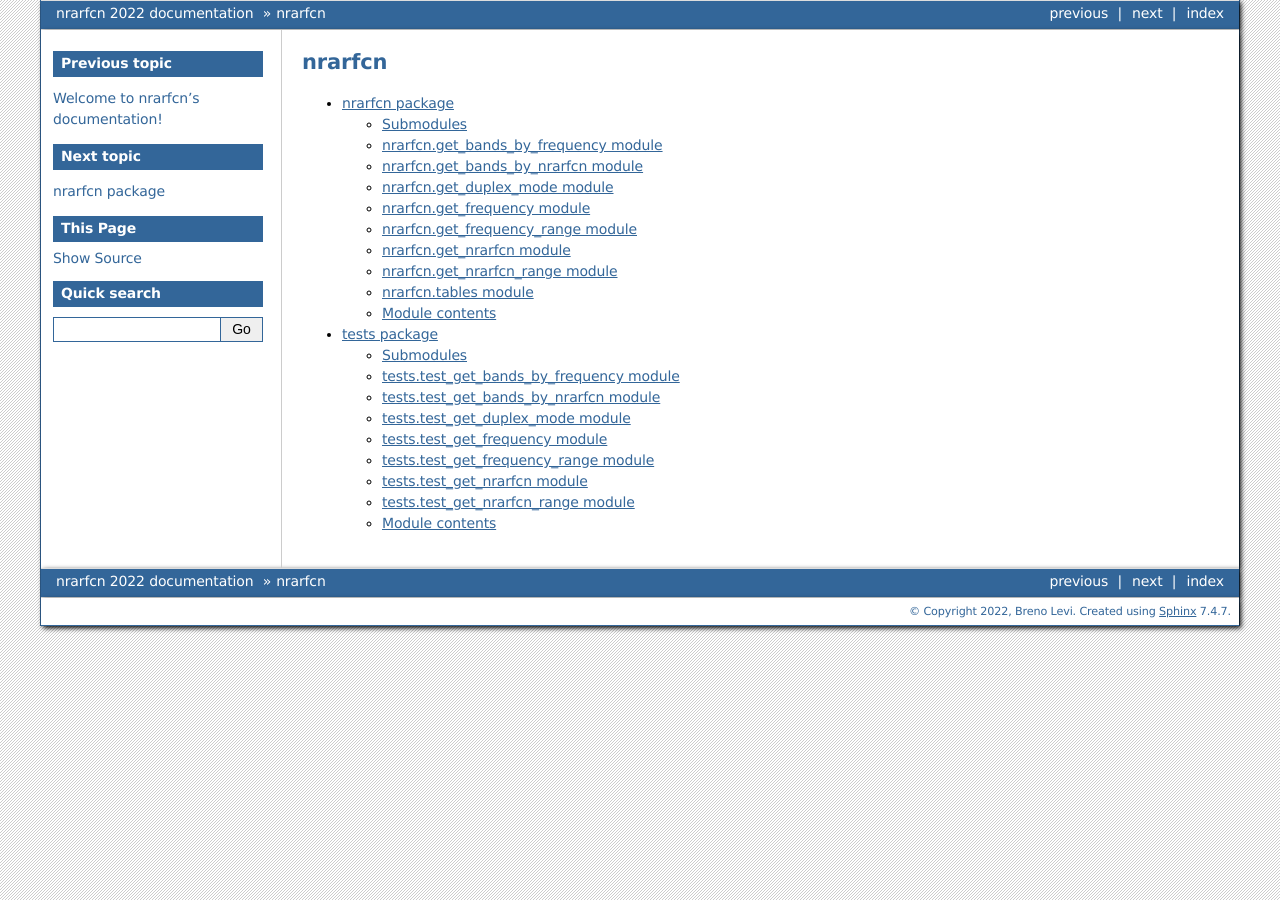
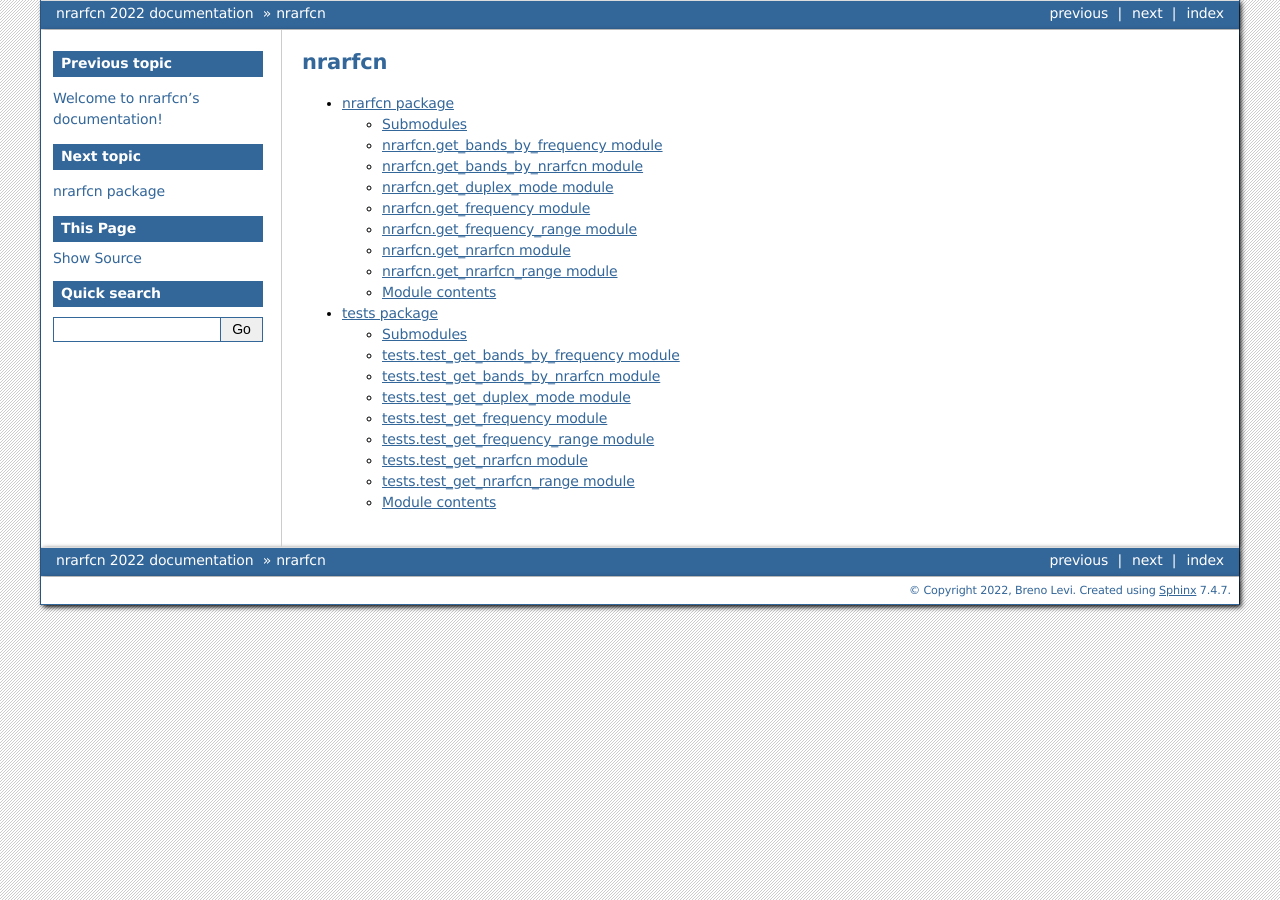
Before and after one commit to blevic/nrarfcn, a Sphinx documentation site: the page built from docs/modules.rst, in a window 1280 px wide. Built offline with Sphinx 7.4.7, drawn with Linux system fonts in a browser that asks for light colours.

Commit message:
Remove tables from documentation

```diff
--- a/docs/nrarfcn.rst
+++ b/docs/nrarfcn.rst
@@ -60,14 +60,6 @@ nrarfcn.get\_nrarfcn\_range module
    :undoc-members:
    :show-inheritance:
 
-nrarfcn.tables module
----------------------
-
-.. automodule:: nrarfcn.tables
-   :members:
-   :undoc-members:
-   :show-inheritance:
-
 Module contents
 ---------------
 
```
